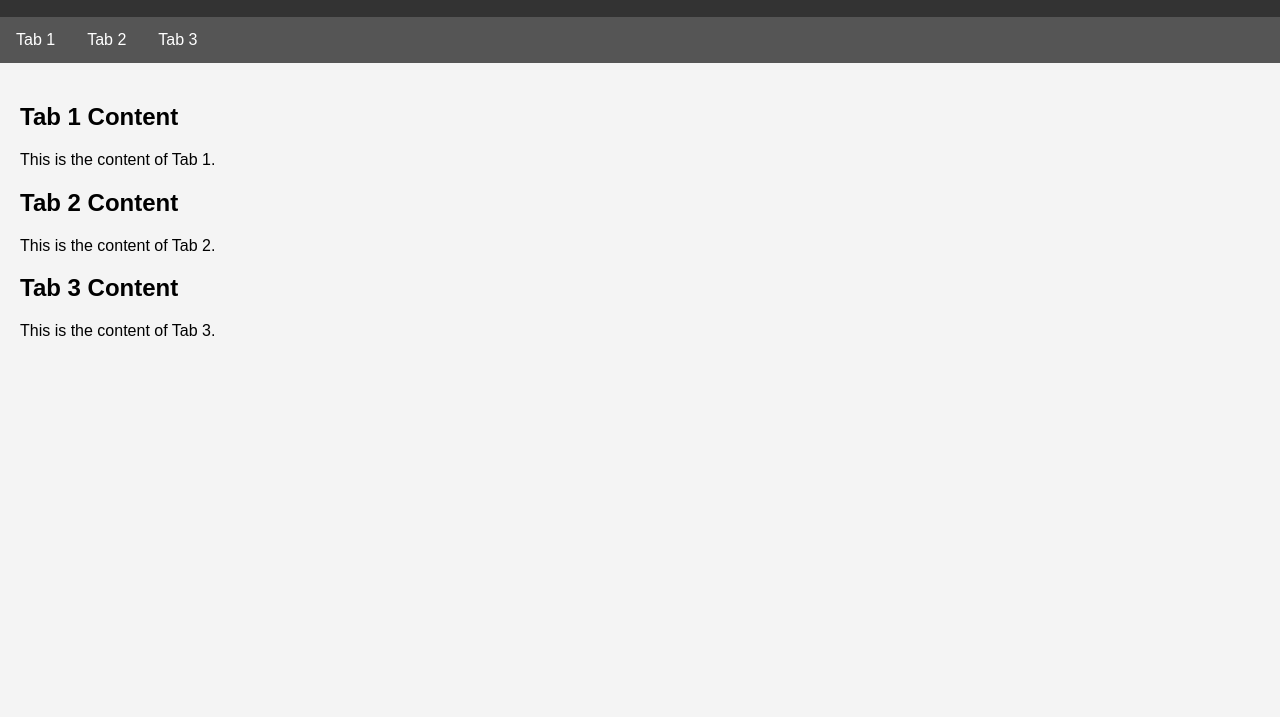
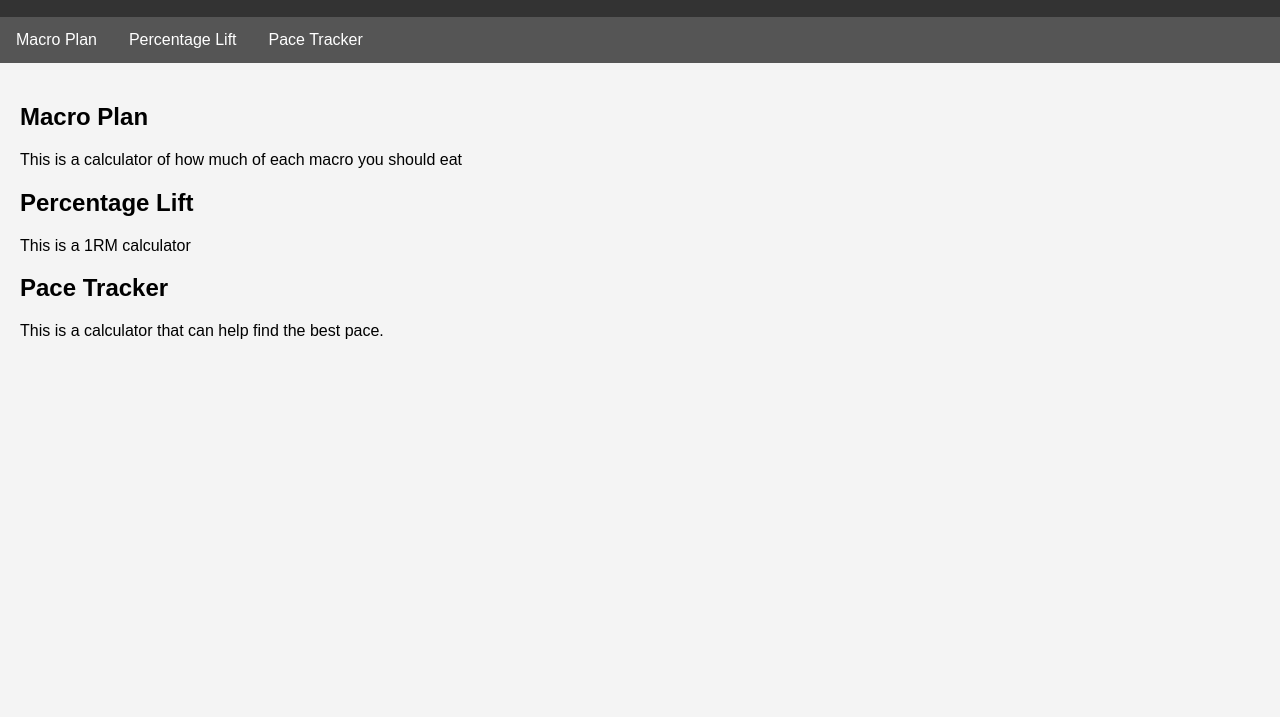
Before and after one commit to Duca4/supafit, a plain HTML site: page index.html in a window 1280 px wide. Shown: the part 83-800 px from the top of the page. Drawn offline with Linux system fonts and the light colour scheme.

Commit message:
Update index.html

```diff
--- a/index.html
+++ b/index.html
@@ -46,29 +46,29 @@
 <body>
 
   <header>
-    <h1>Your Website</h1>
+    <h1>SUPA</h1>
   </header>
 
   <nav>
-    <a href="#tab1">Tab 1</a>
-    <a href="#tab2">Tab 2</a>
-    <a href="#tab3">Tab 3</a>
+    <a href="#tab1">Macro Plan</a>
+    <a href="#tab2">Percentage Lift</a>
+    <a href="#tab3">Pace Tracker</a>
   </nav>
 
   <div class="content">
     <div id="tab1">
-      <h2>Tab 1 Content</h2>
-      <p>This is the content of Tab 1.</p>
+      <h2>Macro Plan</h2>
+      <p>This is a calculator of how much of each macro you should eat</p>
     </div>
 
     <div id="tab2">
-      <h2>Tab 2 Content</h2>
-      <p>This is the content of Tab 2.</p>
+      <h2>Percentage Lift</h2>
+      <p>This is a 1RM calculator</p>
     </div>
 
     <div id="tab3">
-      <h2>Tab 3 Content</h2>
-      <p>This is the content of Tab 3.</p>
+      <h2>Pace Tracker</h2>
+      <p>This is a calculator that can help find the best pace.</p>
     </div>
   </div>
 
```
